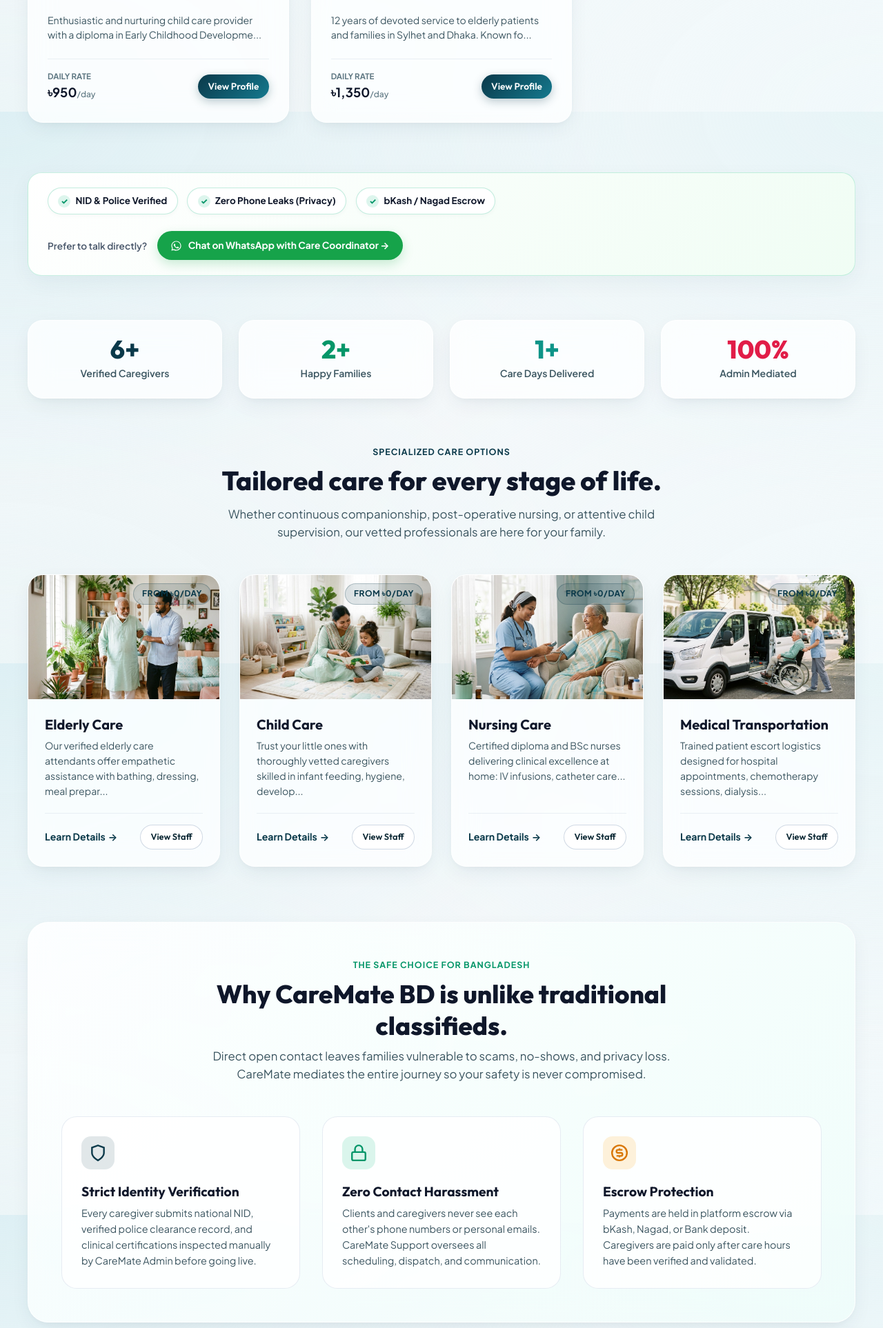
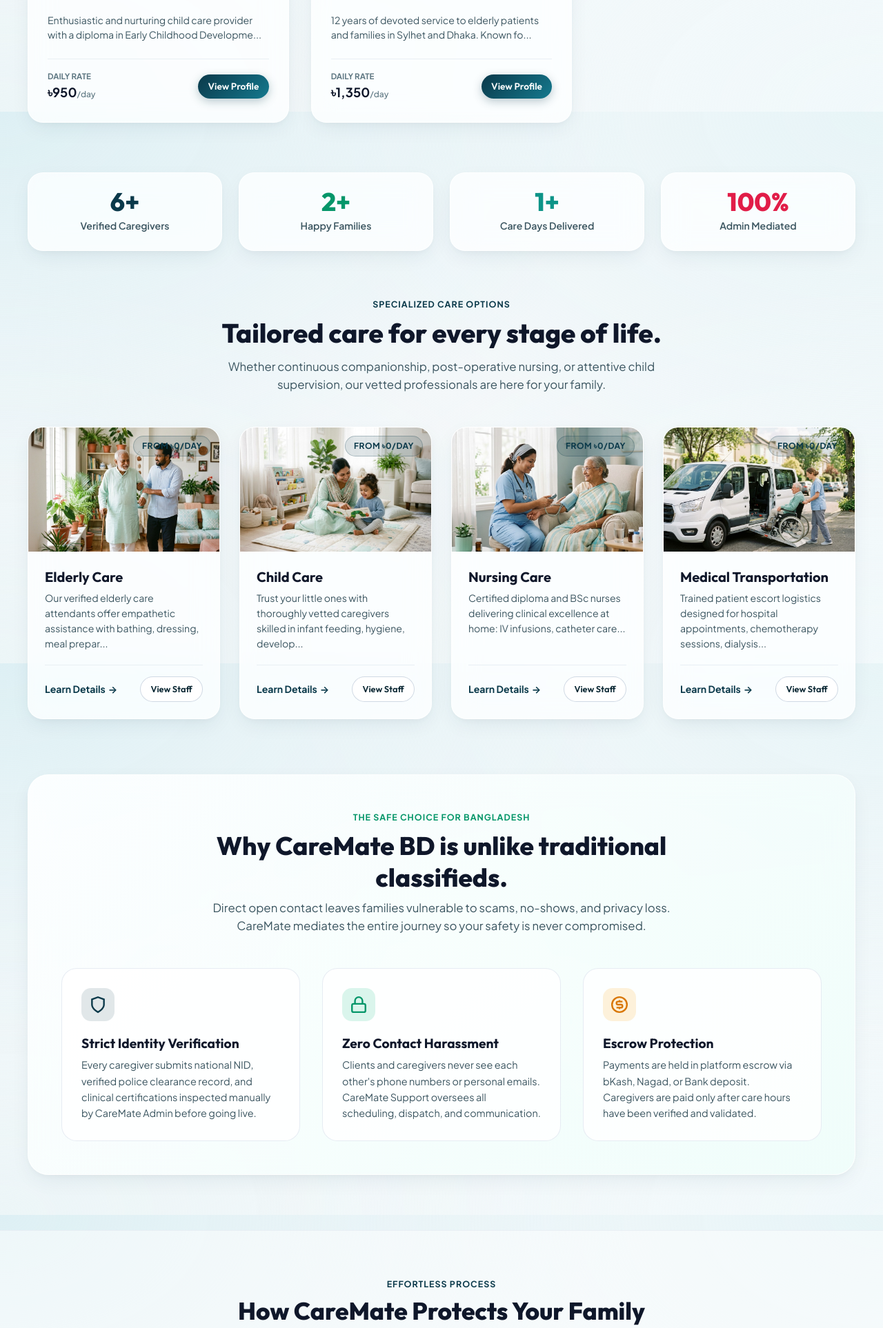
Before and after one commit to alaminCf/carematebd-marketplace, a Laravel app: page / in a window 1280 px wide. Shown: the part 1438-3364 px from the top of the page at 69% size. Run offline with Laravel 12, Linux system fonts and the light colour scheme; data comes from the database, SQL or seed files in the repository; data that the repository does not hold is empty; some libraries are stand-ins or nearby versions.

Commit message:
Remove trust badges and WhatsApp strip section from home page

```diff
--- a/resources/views/pages/home.blade.php
+++ b/resources/views/pages/home.blade.php
@@ -545,36 +545,6 @@
                         <p style="color: var(--text-muted);">No verified caregivers available currently.</p>
                     </div>
                 @endforelse
-            </div>
-        </div>
-    </section>
-
-    <!-- Trust Assurance & Direct WhatsApp Concierge Strip -->
-    <section style="margin-bottom: 4rem; position: relative; z-index: 1;">
-        <div class="container">
-            <div style="background: linear-gradient(135deg, #ffffff 0%, #f0fdf4 100%); border: 1px solid rgba(16, 185, 129, 0.22); border-radius: 20px; padding: 1.35rem 1.75rem; box-shadow: 0 10px 30px rgba(10, 57, 74, 0.05); display: flex; align-items: center; justify-content: space-between; gap: 1.5rem; flex-wrap: wrap;">
-                <div style="display: flex; align-items: center; gap: 0.85rem; flex-wrap: wrap;">
-                    <div style="display: inline-flex; align-items: center; gap: 0.45rem; background: #ffffff; border: 1px solid rgba(16, 185, 129, 0.25); padding: 0.5rem 0.9rem; border-radius: 999px; font-size: 0.84rem; font-weight: 700; color: #0f172a; box-shadow: 0 2px 6px rgba(15, 23, 42, 0.03);">
-                        <span style="display: inline-flex; align-items: center; justify-content: center; width: 18px; height: 18px; border-radius: 50%; background: rgba(16, 185, 129, 0.14); color: #059669; font-size: 0.72rem; font-weight: 800;">✓</span>
-                        <span>{{ __('NID & Police Verified') }}</span>
-                    </div>
-                    <div style="display: inline-flex; align-items: center; gap: 0.45rem; background: #ffffff; border: 1px solid rgba(16, 185, 129, 0.25); padding: 0.5rem 0.9rem; border-radius: 999px; font-size: 0.84rem; font-weight: 700; color: #0f172a; box-shadow: 0 2px 6px rgba(15, 23, 42, 0.03);">
-                        <span style="display: inline-flex; align-items: center; justify-content: center; width: 18px; height: 18px; border-radius: 50%; background: rgba(16, 185, 129, 0.14); color: #059669; font-size: 0.72rem; font-weight: 800;">✓</span>
-                        <span>{{ __('Zero Phone Leaks (Privacy)') }}</span>
-                    </div>
-                    <div style="display: inline-flex; align-items: center; gap: 0.45rem; background: #ffffff; border: 1px solid rgba(16, 185, 129, 0.25); padding: 0.5rem 0.9rem; border-radius: 999px; font-size: 0.84rem; font-weight: 700; color: #0f172a; box-shadow: 0 2px 6px rgba(15, 23, 42, 0.03);">
-                        <span style="display: inline-flex; align-items: center; justify-content: center; width: 18px; height: 18px; border-radius: 50%; background: rgba(16, 185, 129, 0.14); color: #059669; font-size: 0.72rem; font-weight: 800;">✓</span>
-                        <span>{{ __('bKash / Nagad Escrow') }}</span>
-                    </div>
-                </div>
-
-                <div style="display: flex; align-items: center; gap: 0.9rem; flex-wrap: wrap;">
-                    <span style="font-size: 0.85rem; font-weight: 600; color: #475569;">{{ __('Prefer to talk directly?') }}</span>
-                    <a href="https://wa.me/{{ $siteSettings['contact_phone_wa'] }}?text=Hello%20CareMate%20BD%2C%20I%20need%20quick%20caregiver%20assistance." target="_blank" rel="noopener noreferrer" style="display: inline-flex; align-items: center; gap: 0.55rem; background: #16a34a; color: #ffffff; padding: 0.65rem 1.2rem; border-radius: 999px; font-size: 0.86rem; font-weight: 700; text-decoration: none; box-shadow: 0 6px 16px rgba(22, 163, 74, 0.22); transition: transform 0.15s ease;">
-                        <svg width="17" height="17" viewBox="0 0 24 24" fill="currentColor" style="flex-shrink: 0;"><path d="M12.031 2C6.516 2 2.031 6.484 2.031 12C2.031 13.805 2.508 15.5 3.336 16.969L2 22L7.172 20.688C8.594 21.461 10.258 21.906 12.031 21.906C17.547 21.906 22.031 17.422 22.031 12C22.031 6.484 17.547 2 12.031 2ZM12.031 20.156C10.453 20.156 8.969 19.719 7.688 18.969L7.375 18.781L4.312 19.562L5.125 16.578L4.922 16.25C4.109 14.953 3.672 13.5 3.672 12C3.672 7.391 7.422 3.641 12.031 3.641C16.641 3.641 20.391 7.391 20.391 12C20.391 16.609 16.641 20.156 12.031 20.156ZM16.609 14.547C16.359 14.422 15.125 13.812 14.891 13.734C14.656 13.656 14.484 13.609 14.312 13.859C14.141 14.109 13.656 14.688 13.5 14.859C13.344 15.031 13.188 15.047 12.938 14.922C12.688 14.797 11.875 14.531 10.922 13.68C10.172 13.008 9.672 12.18 9.516 11.93C9.359 11.68 9.5 11.539 9.625 11.414C9.734 11.305 9.875 11.125 10 10.984C10.125 10.844 10.172 10.734 10.25 10.578C10.328 10.422 10.281 10.281 10.219 10.156C10.156 10.031 9.656 8.812 9.453 8.312C9.25 7.828 9.047 7.891 8.891 7.891C8.75 7.891 8.578 7.875 8.406 7.875C8.234 7.875 7.953 7.938 7.719 8.188C7.484 8.438 6.828 9.047 6.828 10.281C6.828 11.516 7.734 12.703 7.859 12.875C7.984 13.047 9.641 15.609 12.188 16.703C12.797 16.969 13.266 17.125 13.641 17.25C14.25 17.438 14.812 17.406 15.25 17.344C15.75 17.266 16.781 16.719 17 16.109C17.219 15.5 17.219 14.984 17.156 14.859C17.094 14.734 16.859 14.672 16.609 14.547Z"/></svg>
-                        <span>{{ __('Chat on WhatsApp with Care Coordinator →') }}</span>
-                    </a>
-                </div>
             </div>
         </div>
     </section>
```
